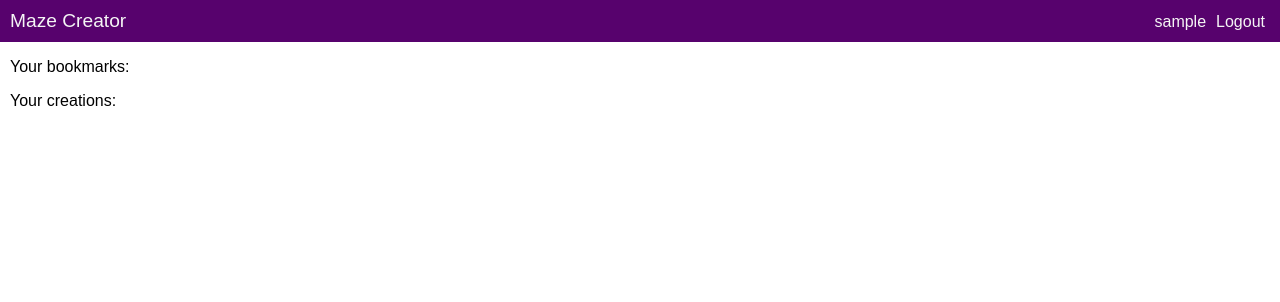
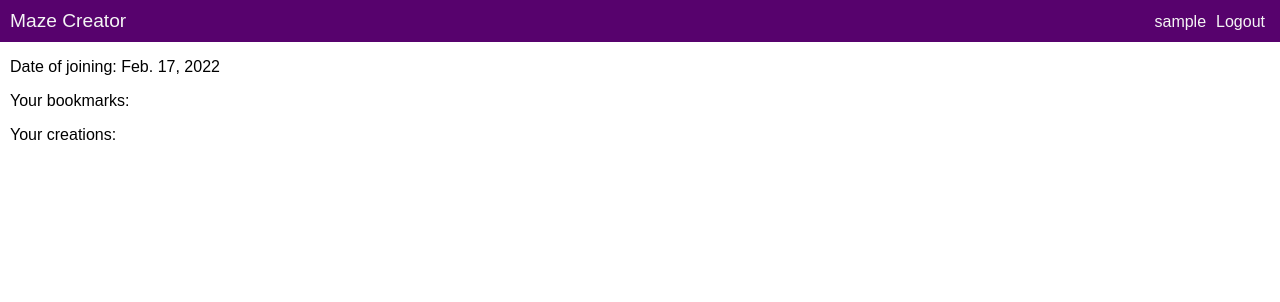
Before and after one commit to ShouvikGhosh2048/MazeCreator, a Django app: page /profile in a window 1280 px wide. Shown: the top 302 px of the page. Run offline with Django 4.2, Linux system fonts and the light colour scheme; the visitor is signed in with stand-in values (Sample User, id 1); data that the repository does not hold is empty.

Commit message:
Added joining date to profile page

```diff
--- a/main_app/templates/main_app/profile.html
+++ b/main_app/templates/main_app/profile.html
@@ -6,6 +6,7 @@
 {% endblock %}
 
 {% block content %}
+    <p>Date of joining: {{ user.userprofile.joining_date }}</p>
     <p>Your bookmarks:</p>
     <ul>
         {% for maze in bookmarks %}
```
